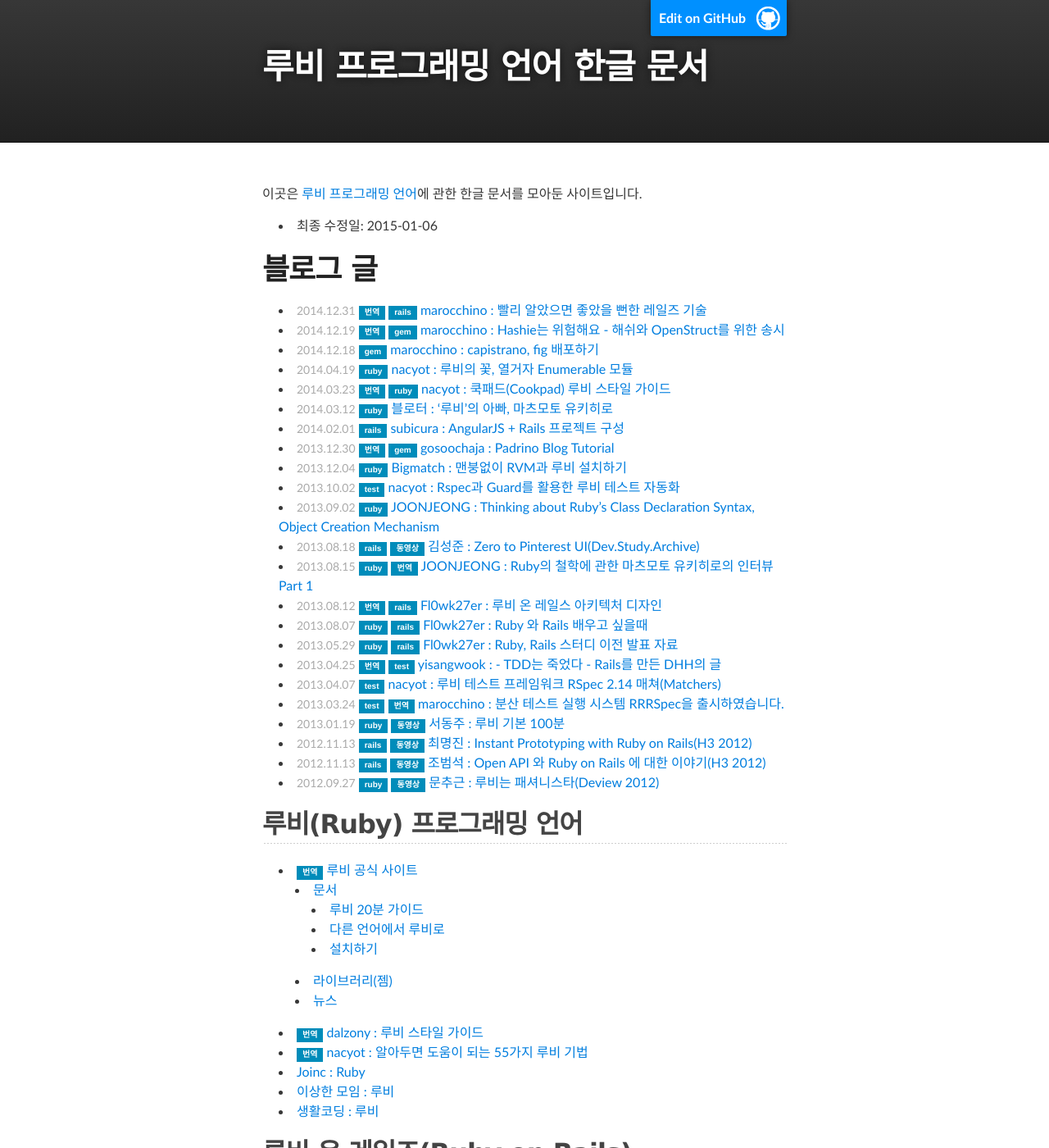
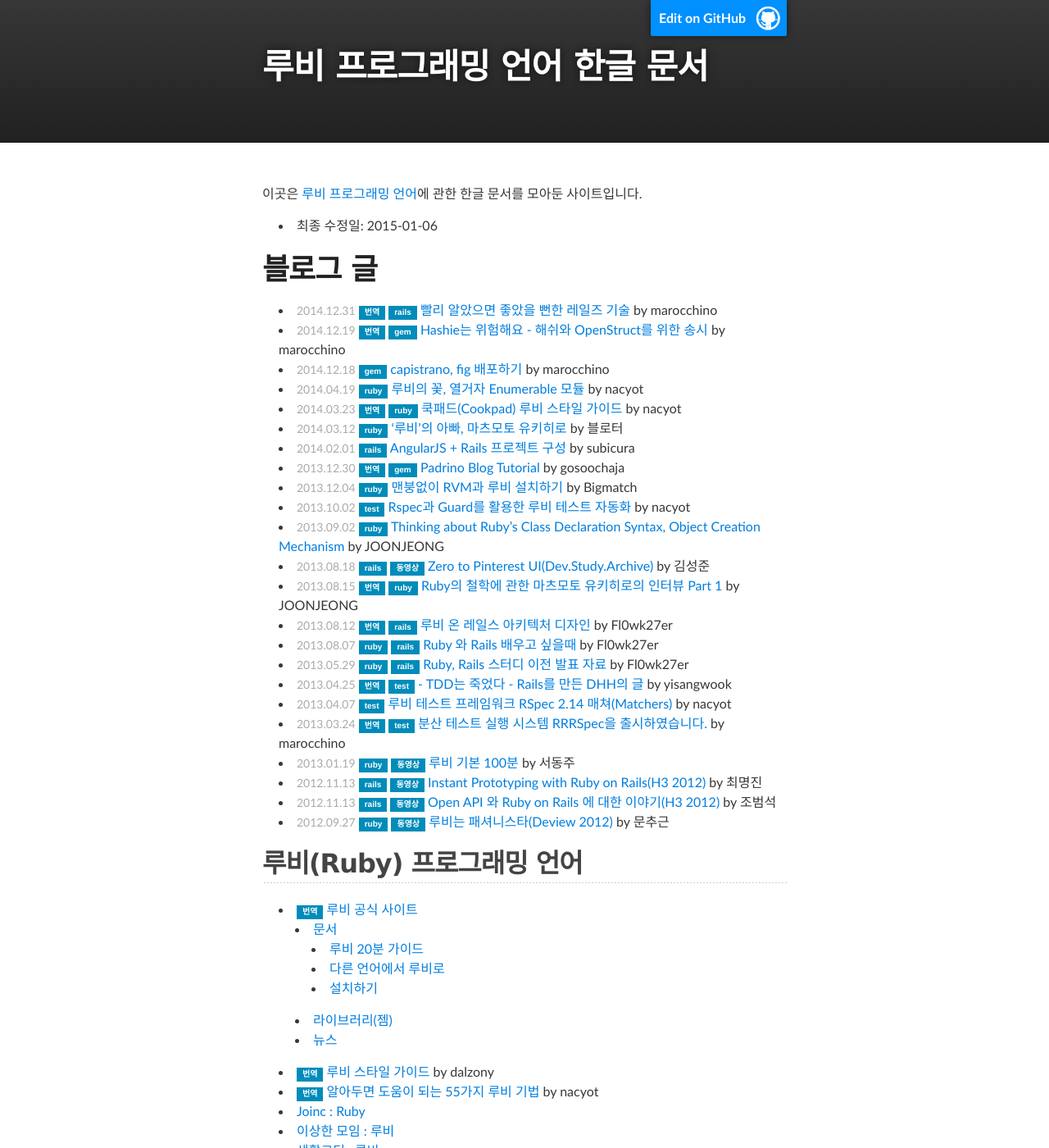
Before and after one commit to rubykr/rubykr.github.io, a Jekyll site: the page built from index.md, in a window 1280 px wide and 1400 px high. Shown: the whole window at 82% size. Built offline with Jekyll 4.4.1, drawn with Linux system fonts in a browser that asks for light colours; comment, search, counter and statistics services are not loaded; some of the changed lines change nothing that is shown; some of the changed text lies outside the part shown.

Commit message:
Change some span tags to data attributes

```diff
--- a/_layouts/default.html
+++ b/_layouts/default.html
@@ -52,5 +52,6 @@
         <p>Published with <a href="http://svperstarz.github.io/jekyll-docs-ko/">Jekyll</a></p>
       </footer>
     </div>
+    <script src="javascripts/main.js" type="text/javascript"></script>
   </body>
 </html>
--- a/index.md
+++ b/index.md
@@ -9,42 +9,42 @@
 
 # 블로그 글
 
-- <span class='date'>2014.12.31</span> <span class='tag'>번역</span> <span class='tag'>rails</span> [marocchino : 빨리 알았으면 좋았을 뻔한 레일즈 기술](https://dayone.me/1ajvzWC)
-- <span class='date'>2014.12.19</span> <span class='tag'>번역</span> <span class='tag'>gem</span> [marocchino : Hashie는 위험해요 - 해쉬와 OpenStruct를 위한 송시](https://dayone.me/18pYzZD)
-- <span class='date'>2014.12.18</span> <span class='tag'>gem</span> [marocchino : capistrano, fig 배포하기](https://dayone.me/1767zVi)
-- <span class='date'>2014.04.19</span> <span class='tag'>ruby</span> [nacyot : 루비의 꽃, 열거자 Enumerable 모듈](http://blog.nacyot.com/articles/2014-04-19-ruby-enumerable/)
-- <span class='date'>2014.03.23</span> <span class='tag'>번역</span> <span class='tag'>ruby</span> [nacyot : 쿡패드(Cookpad) 루비 스타일 가이드](http://blog.nacyot.com/articles/2014-03-23-cookpad-ruby-styleguide/)
-- <span class='date'>2014.03.12</span> <span class='tag'>ruby</span> [블로터 : ‘루비’의 아빠, 마츠모토 유키히로](http://www.bloter.net/archives/184564)
-- <span class='date'>2014.02.01</span> <span class='tag'>rails</span> [subicura : AngularJS + Rails 프로젝트 구성](http://blog.remotty.com/blog/2014/02/01/angularjs-plus-rails-peurojegteu-guseong/)
-- <span class='date'>2013.12.30</span> <span class='tag'>번역</span> <span class='tag'>gem</span> [gosoochaja : Padrino Blog Tutorial](http://blog.baenlee.com/blog/2013/12/30/bundle-exec-padrino-g-project/)
-- <span class='date'>2013.12.04</span> <span class='tag'>ruby</span> [Bigmatch : 맨붕없이 RVM과 루비 설치하기](http://bigmatch.i-um.net/2013/12/%EB%A9%98%EB%B6%95%EC%97%86%EC%9D%B4-rvm%EA%B3%BC-%EB%A3%A8%EB%B9%84-%EC%84%A4%EC%B9%98%ED%95%98%EA%B8%B0/)
-- <span class='date'>2013.10.02</span> <span class='tag'>test</span> [nacyot : Rspec과 Guard를 활용한 루비 테스트 자동화](http://blog.nacyot.com/articles/2013-10-02-ruby-test-automation-with-rspec-and-guard/)
-- <span class='date'>2013.09.02</span> <span class='tag'>ruby</span> [JOONJEONG : Thinking about Ruby’s Class Declaration Syntax, Object Creation Mechanism](http://we.weirdmeetup.com/thinking-about-rubys-class-declaration-syntax-object-creation-mechanism/)
-- <span class='date'>2013.08.18</span> <span class='tag'>rails</span> <span class='tag'>동영상</span> [김성준 : Zero to Pinterest UI(Dev.Study.Archive)](http://dev-study.github.io/presentations/zero_to_pinterent_ui.html)
-- <span class='date'>2013.08.15</span> <span class='tag'>ruby</span> <span class='tag'>번역</span> [JOONJEONG : Ruby의 철학에 관한 마츠모토 유키히로의 인터뷰 Part 1](http://we.weirdmeetup.com/ruby의-철학에-관한-마츠모토-유키히로의-인터뷰-part-1/)
-- <span class='date'>2013.08.12</span> <span class='tag'>번역</span> <span class='tag'>rails</span> [Fl0wk27er : 루비 온 레일스 아키텍처 디자인](http://flowkater.github.io/blog/2013/08/12/rails-architecture/)
-- <span class='date'>2013.08.07</span> <span class='tag'>ruby</span> <span class='tag'>rails</span> [Fl0wk27er : Ruby 와 Rails 배우고 싶을때](http://flowkater.github.io/blog/2013/08/07/ruby-and-rails-learning-resource/)
-- <span class='date'>2013.05.29</span> <span class='tag'>ruby</span> <span class='tag'>rails</span> [Fl0wk27er : Ruby, Rails 스터디 이전 발표 자료](http://flowkater.github.io/blog/2013/05/29/be-a-rubyist-1-2/)
-- <span class='date'>2013.04.25</span> <span class='tag'>번역</span>  <span class='tag'>test</span> [yisangwook : - TDD는 죽었다 - Rails를 만든 DHH의 글](http://yisangwook.tumblr.com/post/83725422949/tdd-is-dead-long-live-testing)
-- <span class='date'>2013.04.07</span> <span class='tag'>test</span> [nacyot : 루비 테스트 프레임워크 RSpec 2.14 매쳐(Matchers)](http://blog.nacyot.com/articles/2014-04-07-rspec-matchers/)
-- <span class='date'>2013.03.24</span> <span class='tag'>test</span> <span class='tag'>번역</span> [marocchino : 분산 테스트 실행 시스템 RRRSpec을 출시하였습니다.](https://gist.github.com/marocchino/9738532)
-- <span class='date'>2013.01.19</span> <span class='tag'>ruby</span> <span class='tag'>동영상</span> [서동주 : 루비 기본 100분](http://www.youtube.com/watch?v=vjyL6fLzJjA)
-- <span class='date'>2012.11.13</span> <span class='tag'>rails</span> <span class='tag'>동영상</span> [최명진 : Instant Prototyping with Ruby on Rails(H3 2012)](http://www.youtube.com/watch?v=AlNLavCg3yg)
-- <span class='date'>2012.11.13</span> <span class='tag'>rails</span> <span class='tag'>동영상</span> [조범석 : Open API 와 Ruby on Rails 에 대한 이야기(H3 2012)](http://www.youtube.com/watch?v=fAi0PC0v5OQ)
-- <span class='date'>2012.09.27</span> <span class='tag'>ruby</span> <span class='tag'>동영상</span> [문추근 : 루비는 패셔니스타(Deview 2012)](http://deview.kr/2012/xe/index.php?mid=track&document_srl=391&time_srl=233)
+- [빨리 알았으면 좋았을 뻔한 레일즈 기술](https://dayone.me/1ajvzWC){: .article data-tags="translated rails" data-author="marocchino" data-date="2014.12.31"}
+- [Hashie는 위험해요 - 해쉬와 OpenStruct를 위한 송시](https://dayone.me/18pYzZD){: .article data-tags="translated gem" data-author="marocchino" data-date="2014.12.19"}
+- [capistrano, fig 배포하기](https://dayone.me/1767zVi){: .article data-tags="gem" data-author="marocchino" data-date="2014.12.18"}
+- [루비의 꽃, 열거자 Enumerable 모듈](http://blog.nacyot.com/articles/2014-04-19-ruby-enumerable/){: .article data-tags="ruby" data-author="nacyot" data-date="2014.04.19"}
+- [쿡패드(Cookpad) 루비 스타일 가이드](http://blog.nacyot.com/articles/2014-03-23-cookpad-ruby-styleguide/){: .article data-tags="translated ruby" data-author="nacyot" data-date="2014.03.23"}
+- [‘루비’의 아빠, 마츠모토 유키히로](http://www.bloter.net/archives/184564){: .article data-tags="ruby" data-author="블로터" data-date="2014.03.12"}
+- [AngularJS + Rails 프로젝트 구성](http://blog.remotty.com/blog/2014/02/01/angularjs-plus-rails-peurojegteu-guseong/){: .article data-tags="rails" data-author="subicura" data-date="2014.02.01"}
+- [Padrino Blog Tutorial](http://blog.baenlee.com/blog/2013/12/30/bundle-exec-padrino-g-project/){: .article data-tags="translated gem" data-author="gosoochaja" data-date="2013.12.30"}
+- [맨붕없이 RVM과 루비 설치하기](http://bigmatch.i-um.net/2013/12/%EB%A9%98%EB%B6%95%EC%97%86%EC%9D%B4-rvm%EA%B3%BC-%EB%A3%A8%EB%B9%84-%EC%84%A4%EC%B9%98%ED%95%98%EA%B8%B0/){: .article data-tags="ruby" data-author="Bigmatch" data-date="2013.12.04"}
+- [Rspec과 Guard를 활용한 루비 테스트 자동화](http://blog.nacyot.com/articles/2013-10-02-ruby-test-automation-with-rspec-and-guard/){: .article data-tags="test" data-author="nacyot" data-date="2013.10.02"}
+- [Thinking about Ruby’s Class Declaration Syntax, Object Creation Mechanism](http://we.weirdmeetup.com/thinking-about-rubys-class-declaration-syntax-object-creation-mechanism/){: .article data-tags="ruby" data-author="JOONJEONG" data-date="2013.09.02"}
+- [Zero to Pinterest UI(Dev.Study.Archive)](http://dev-study.github.io/presentations/zero_to_pinterent_ui.html){: .article data-tags="rails movie" data-author="김성준" data-date="2013.08.18"}
+- [Ruby의 철학에 관한 마츠모토 유키히로의 인터뷰 Part 1](http://we.weirdmeetup.com/ruby의-철학에-관한-마츠모토-유키히로의-인터뷰-part-1/){: .article data-tags="translated ruby" data-author="JOONJEONG" data-date="2013.08.15"}
+- [루비 온 레일스 아키텍처 디자인](http://flowkater.github.io/blog/2013/08/12/rails-architecture/){: .article data-tags="translated rails" data-author="Fl0wk27er" data-date="2013.08.12"}
+- [Ruby 와 Rails 배우고 싶을때](http://flowkater.github.io/blog/2013/08/07/ruby-and-rails-learning-resource/){: .article data-tags="ruby rails" data-author="Fl0wk27er" data-date="2013.08.07"}
+- [Ruby, Rails 스터디 이전 발표 자료](http://flowkater.github.io/blog/2013/05/29/be-a-rubyist-1-2/){: .article data-tags="ruby rails" data-author="Fl0wk27er" data-date="2013.05.29"}
+- [- TDD는 죽었다 - Rails를 만든 DHH의 글](http://yisangwook.tumblr.com/post/83725422949/tdd-is-dead-long-live-testing){: .article data-tags="translated test" data-author="yisangwook" data-date="2013.04.25"}
+- [루비 테스트 프레임워크 RSpec 2.14 매쳐(Matchers)](http://blog.nacyot.com/articles/2014-04-07-rspec-matchers/){: .article data-tags="test" data-author="nacyot" data-date="2013.04.07"}
+- [분산 테스트 실행 시스템 RRRSpec을 출시하였습니다.](https://gist.github.com/marocchino/9738532){: .article data-tags="translated test" data-author="marocchino" data-date="2013.03.24"}
+- [루비 기본 100분](http://www.youtube.com/watch?v=vjyL6fLzJjA){: .article data-tags="ruby movie" data-author="서동주" data-date="2013.01.19"}
+- [Instant Prototyping with Ruby on Rails(H3 2012)](http://www.youtube.com/watch?v=AlNLavCg3yg){: .article data-tags="rails movie" data-author="최명진" data-date="2012.11.13"}
+- [Open API 와 Ruby on Rails 에 대한 이야기(H3 2012)](http://www.youtube.com/watch?v=fAi0PC0v5OQ){: .article data-tags="rails movie" data-author="조범석" data-date="2012.11.13"}
+- [루비는 패셔니스타(Deview 2012)](http://deview.kr/2012/xe/index.php?mid=track&document_srl=391&time_srl=233){: .article data-tags="ruby movie" data-author="문추근" data-date="2012.09.27"}
 
 ## [루비(Ruby) 프로그래밍 언어](#ruby)
 {: #ruby}
 
-- <span class='tag'>번역</span> [루비 공식 사이트](https://www.ruby-lang.org/ko/)
+- [루비 공식 사이트](https://www.ruby-lang.org/ko/){: .doc data-tags="translated"}
   - [문서](https://www.ruby-lang.org/ko/documentation/)
     - [루비 20분 가이드](https://www.ruby-lang.org/ko/documentation/quickstart/)
     - [다른 언어에서 루비로](https://www.ruby-lang.org/ko/documentation/ruby-from-other-languages/)
     - [설치하기](https://www.ruby-lang.org/ko/documentation/installation/)
   - [라이브러리(젬)](https://www.ruby-lang.org/ko/libraries/)
   - [뉴스](https://www.ruby-lang.org/ko/news/)
-- <span class='tag'>번역</span> [dalzony : 루비 스타일 가이드](https://github.com/dalzony/ruby-style-guide/blob/master/README-koKR.md)
-- <span class='tag'>번역</span> [nacyot : 알아두면 도움이 되는 55가지 루비 기법](https://gist.github.com/nacyot/7624036)
+- [루비 스타일 가이드](https://github.com/dalzony/ruby-style-guide/blob/master/README-koKR.md){: .doc data-tags="translated" data-author="dalzony"}
+- [알아두면 도움이 되는 55가지 루비 기법](https://gist.github.com/nacyot/7624036){: .doc data-tags="translated" data-author="nacyot"}
 - [Joinc : Ruby](http://www.joinc.co.kr/modules/moniwiki/wiki.php/Site/Ruby)
 - [이상한 모임 : 루비](http://we.weirdmeetup.com/tag/ruby/)
 - [생활코딩 : 루비](http://opentutorials.org/course/742/4554)
@@ -52,25 +52,25 @@
 ## [루비 온 레일즈(Ruby on Rails)](#rails)
 {: #rails}
 
-- <span class='tag'>번역</span> 레일즈 가이드
-  [RubyKr](http://rorlab.org/rg/index.html)
+- 레일즈 가이드
+  [RubyKr](http://rorlab.org/rg/index.html){: .doc data-tags="translated"}
   [ROR Lab](http://rubykr.github.io/rails_guides/)
 - [ROR Lab.](http://rorlab.org/)
   - [HappyRails](http://happyrails.rorlab.org/ko)
-  - <span class='tag'>동영상</span> [RORLab Podcasts](https://itunes.apple.com/cy/podcast/rorlab-podcast/id770036911)
+  - [RORLab Podcasts](https://itunes.apple.com/cy/podcast/rorlab-podcast/id770036911){: .doc data-tags="movie"}
 
 ## [젬(Gem)](#gem)
 {: #gem}
 
-- <span class='tag'>번역</span> [지킬(jekyll)](http://svperstarz.github.io/jekyll-docs-ko/)
-- <span class='tag'>번역</span> [시나트라(sinatra)](http://www.sinatrarb.com/intro-ko.html)
-- <span class='tag'>번역</span> [번들러(Bundler)](http://ruby-korea.github.io/bundler-site/)
+- [지킬(jekyll)](http://svperstarz.github.io/jekyll-docs-ko/){: .doc data-tags="translated"}
+- [시나트라(sinatra)](http://www.sinatrarb.com/intro-ko.html){: .doc data-tags="translated"}
+- [번들러(Bundler)](http://ruby-korea.github.io/bundler-site/){: .doc data-tags="translated"}
 
 ## [테스트](#testing)
 {: #testing}
 
-- <span class='tag'>번역</span> [Better Specs](http://betterspecs.org/ko)
-- <span class='tag'>동영상</span> [Ashal JOKER : Coding Life](http://www.youtube.com/playlist?list=PLbdtsbZUwdeSAjccModOzFREAyX9W4Jh-)
+- [Better Specs](http://betterspecs.org/ko){: .doc data-tags="translated"}
+- [Coding Life](http://www.youtube.com/playlist?list=PLbdtsbZUwdeSAjccModOzFREAyX9W4Jh-){: .doc data-tags="movie" data-author="Ashal JOKER"}
 
 ## [루비모션(RubyMotion)](#rubymotion)
 {: #rubymotion}
@@ -90,31 +90,31 @@
 현재 루비 최신 버전은 2.2, 레일즈 최신 버전은 4.2 입니다. 루비는 2.0 이후
 버전, 레일즈는 3.0 이후 버전을 다루고 있는 책을 읽으시길 권해 드립니다.
 
-- <span class='date'>2014.xx</span> 초보자를 위한 레일스 가이드북
-  [gitbook](https://www.gitbook.io/book/rorlab/railsguidebook)
-- <span class='date'>2014.xx</span> Devise 젬 파헤치기
-  [gitbook](https://www.gitbook.io/book/luciuschoi/exploring_devise)
-- <span class='date'>2014.xx</span> FoundBlog 따라하기
-  [gitbook](https://www.gitbook.io/book/luciuschoi/foundblog)
-- <span class='date'>2014.11</span> <span class='tag'>번역</span> 루비로 배우는 객체지향 디자인
-  [알라딘](http://www.aladin.co.kr/shop/wproduct.aspx?ISBN=896626123X)
+- 루비로 배우는 객체지향 디자인
+  [알라딘](http://www.aladin.co.kr/shop/wproduct.aspx?ISBN=896626123X){: .book data-tags="translated" data-date="2014.11"}
   [yes24](http://www.yes24.com/24/Goods/15254976?Acode=101)
   [ebook](http://ebook.insightbook.co.kr/ebooks/5490f4d9bf6e107fd3000008)
-- <span class='date'>2014.08</span> <span class='tag'>번역</span> 루비를 깨우치다
-  [알라딘](http://www.aladin.co.kr/shop/wproduct.aspx?ISBN=8994774769)
+- 루비를 깨우치다
+  [알라딘](http://www.aladin.co.kr/shop/wproduct.aspx?ISBN=8994774769){: .book data-tags="translated" data-date="2014.08"}
   [yes24](http://www.yes24.com/24/goods/14163047?scode=032&OzSrank=1)
-- <span class='date'>2014.01</span> <span class='tag'>번역</span> R과 Ruby를 활용한 데이터 해석 입문
-  [알라딘](http://www.aladin.co.kr/shop/wproduct.aspx?ISBN=8965400546)
+- Devise 젬 파헤치기
+  [ebook](https://www.gitbook.io/book/luciuschoi/exploring_devise){: .book data-date="2014.06"}
+- FoundBlog 따라하기
+  [ebook](https://www.gitbook.io/book/luciuschoi/foundblog){: .book data-date="2014.06"}
+- 초보자를 위한 레일스 가이드북
+  [ebook](https://www.gitbook.io/book/rorlab/railsguidebook){: .book data-date="2014.04"}
+- R과 Ruby를 활용한 데이터 해석 입문
+  [알라딘](http://www.aladin.co.kr/shop/wproduct.aspx?ISBN=8965400546){: .book data-tags="translated" data-date="2014.01"}
   [yes24](http://www.yes24.com/24/goods/11796950?scode=032&OzSrank=1)
-- <span class='date'>2012.11</span> <span class='tag'>번역</span> 루비 프로그래밍 언어
-  [알라딘](http://www.aladin.co.kr/shop/wproduct.aspx?ISBN=8970507531)
+- 루비 프로그래밍 언어
+  [알라딘](http://www.aladin.co.kr/shop/wproduct.aspx?ISBN=8970507531){: .book data-tags="translated" data-date="2012.11"}
   [yes24](http://www.yes24.com/24/goods/7980382?scode=032&amp;OzSrank=5)
-- <span class='date'>2012.05</span> <span class='tag'>번역</span> 레일스와 함께하는 애자일 웹 개발 - 4/E
-  [알라딘](http://www.aladin.co.kr/shop/wproduct.aspx?ISBN=8966260349)
+- 레일스와 함께하는 애자일 웹 개발 - 4/E
+  [알라딘](http://www.aladin.co.kr/shop/wproduct.aspx?ISBN=8966260349){: .book data-tags="translated" data-date="2012.05"}
   [yes24](http://www.yes24.com/24/goods/7097680?scode=032&amp;OzSrank=4)
   [ebook](http://ebook.insightbook.co.kr/ebooks/4fbad65fbf6e100370000002)
-- <span class='date'>2011.09</span> <span class='tag'>번역</span> 리팩토링 : 루비 에디션
-  [알라딘](http://www.aladin.co.kr/shop/wproduct.aspx?ISBN=8994506063)
+- 리팩토링 : 루비 에디션
+  [알라딘](http://www.aladin.co.kr/shop/wproduct.aspx?ISBN=8994506063){: .book data-tags="translated" data-date="2011.09"}
   [yes24](http://www.yes24.com/24/goods/5714409?scode=032&amp;OzSrank=6)
 
 ### [오래된 책들](#book-old)
@@ -125,32 +125,32 @@
 이해하는 데에는 무리가 없습니다만, 세세한 부분에서 차이가 있을 수 있습니다.
 가능하면 새로운 책을 읽으시는 걸 추천해 드립니다.
 
-- <span class='date'>2010.04</span> <span class='tag'>번역</span> 루비 프로그래밍 언어
-  [알라딘](http://www.aladin.co.kr/shop/wproduct.aspx?ISBN=8979147384)
+- 루비 프로그래밍 언어
+  [알라딘](http://www.aladin.co.kr/shop/wproduct.aspx?ISBN=8979147384){: .book data-tags="translated" data-date="2010.04"}
   [yes24](http://www.yes24.com/24/goods/3787559?scode=032&amp;OzSrank=8)
-- <span class='date'>2010.02</span> <span class='tag'>번역</span> Ruby가 보이는 그림책
-  [알라딘](http://www.aladin.co.kr/shop/wproduct.aspx?ISBN=8931550685)
+- Ruby가 보이는 그림책
+  [알라딘](http://www.aladin.co.kr/shop/wproduct.aspx?ISBN=8931550685){: .book data-tags="translated" data-date="2010.02"}
   [yes24](http://www.yes24.com/24/goods/3689449?scode=032&amp;OzSrank=3)
-- <span class='date'>2009.02</span> <span class='tag'>번역</span> 입문자를 위한 루비
-  [알라딘](http://www.aladin.co.kr/shop/wproduct.aspx?ISBN=8990758424)
+- 입문자를 위한 루비
+  [알라딘](http://www.aladin.co.kr/shop/wproduct.aspx?ISBN=8990758424){: .book data-tags="translated" data-date="2009.02"}
   [yes24](http://www.yes24.com/24/goods/3279711?scode=032&amp;OzSrank=9)
-- <span class='date'>2008.02</span> <span class='tag'>번역</span> Beginning Ruby on Rails
-  [알라딘](http://www.aladin.co.kr/shop/wproduct.aspx?ISBN=8956744181)
+- Beginning Ruby on Rails
+  [알라딘](http://www.aladin.co.kr/shop/wproduct.aspx?ISBN=8956744181){: .book data-tags="translated" data-date="2008.02"}
   [yes24](http://www.yes24.com/24/goods/2825095?scode=032&amp;OzSrank=12)
-- <span class='date'>2007.07</span> <span class='tag'>번역</span> 쉽게 배우는 JRuby on rails
-  [알라딘](http://www.aladin.co.kr/shop/wproduct.aspx?ISBN=8995856459)
-- <span class='date'>2007.05</span> <span class='tag'>번역</span> 레일스를 위한 루비
-  [알라딘](http://www.aladin.co.kr/shop/wproduct.aspx?ISBN=8990758688)
+- 쉽게 배우는 JRuby on rails
+  [알라딘](http://www.aladin.co.kr/shop/wproduct.aspx?ISBN=8995856459){: .book data-tags="translated" data-date="2007.07"}
+- 레일스를 위한 루비
+  [알라딘](http://www.aladin.co.kr/shop/wproduct.aspx?ISBN=8990758688){: .book data-tags="translated" data-date="2007.05"}
   [yes24](http://www.yes24.com/24/goods/2539575?scode=032&amp;OzSrank=10)
-- <span class='date'>2007.03</span> <span class='tag'>번역</span> 웹 개발 2.0 루비 온 레일스
-  [알라딘](http://www.aladin.co.kr/shop/wproduct.aspx?ISBN=8960770000)
+- 웹 개발 2.0 루비 온 레일스
+  [알라딘](http://www.aladin.co.kr/shop/wproduct.aspx?ISBN=8960770000){: .book data-tags="translated" data-date="2007.03"}
   [yes24](http://www.yes24.com/24/goods/2495263?scode=032&amp;OzSrank=11)
-- <span class='date'>2007.02</span> <span class='tag'>번역</span> Programming Ruby 프로그래밍 루비 - 전2권
-  [알라딘](http://www.aladin.co.kr/shop/wproduct.aspx?ISBN=8991268250)
+- Programming Ruby 프로그래밍 루비 - 전2권
+  [알라딘](http://www.aladin.co.kr/shop/wproduct.aspx?ISBN=8991268250){: .book data-tags="translated" data-date="2007.02"}
   [yes24](http://www.yes24.com/24/goods/2314079?scode=032&amp;OzSrank=15)
   [ebook](http://ebook.insightbook.co.kr/ebooks/4fbad6dcbf6e1002ed000007)
-- <span class='date'>2006.11</span> <span class='tag'>번역</span> Ruby on Rails- 초고속 웹 개발의 시작
-  [알라딘](http://www.aladin.co.kr/shop/wproduct.aspx?ISBN=8979144539)
+- Ruby on Rails- 초고속 웹 개발의 시작
+  [알라딘](http://www.aladin.co.kr/shop/wproduct.aspx?ISBN=8979144539){: .book data-tags="translated" data-date="2006.11"}
   [yes24](http://www.yes24.com/24/goods/2296786?scode=032&amp;OzSrank=14)
 
 ## 기여하기
--- a/javascripts/main.js
+++ b/javascripts/main.js
@@ -1 +1,58 @@
-console.log('This would be the main JS file.');
+(function() {
+  var printDate = function(date) {
+    return '<span class="date">' + date + '</span>';
+  };
+  var printTags = function(tags) {
+    if (!tags) {
+      return '';
+    } else {
+      return tags.split(" ").map(function(tag) {
+        var trans = { translated: "번역", movie: "동영상" };
+        return '<span class="tag">' + (trans[tag] || tag) + '</span>';
+      }).join(" ");
+    }
+  };
+  var printAuthor = function(author) {
+    if (!author) {
+      return '';
+    } else {
+      return '<span class="author">by ' + author + '</span>';
+    }
+  };
+
+  var articles = document.getElementsByClassName("article");
+  for (var i = 0, l = articles.length; i < l; i ++) {
+    var article = articles[i];
+    var li = article.parentElement;
+    li.innerHTML = [
+      printDate(article.dataset.date),
+      printTags(article.dataset.tags),
+      li.innerHTML,
+      printAuthor(article.dataset.author)
+    ].join(" ");
+  }
+
+  var docs = document.getElementsByClassName("doc");
+  for (var i = 0, l = docs.length; i < l; i ++) {
+    var doc = docs[i];
+    var li = doc.parentElement;
+    li.innerHTML = [
+      printTags(doc.dataset.tags),
+      li.innerHTML,
+      printAuthor(doc.dataset.author)
+    ].join(" ");
+  }
+
+  var books = document.getElementsByClassName("book");
+  for (var i = 0, l = books.length; i < l; i ++) {
+    var book = books[i];
+    var li = book.parentElement;
+    li.innerHTML = [
+      printDate(book.dataset.date),
+      printTags(book.dataset.tags),
+      li.innerHTML
+    ].join(" ");
+  }
+
+
+})();
```
